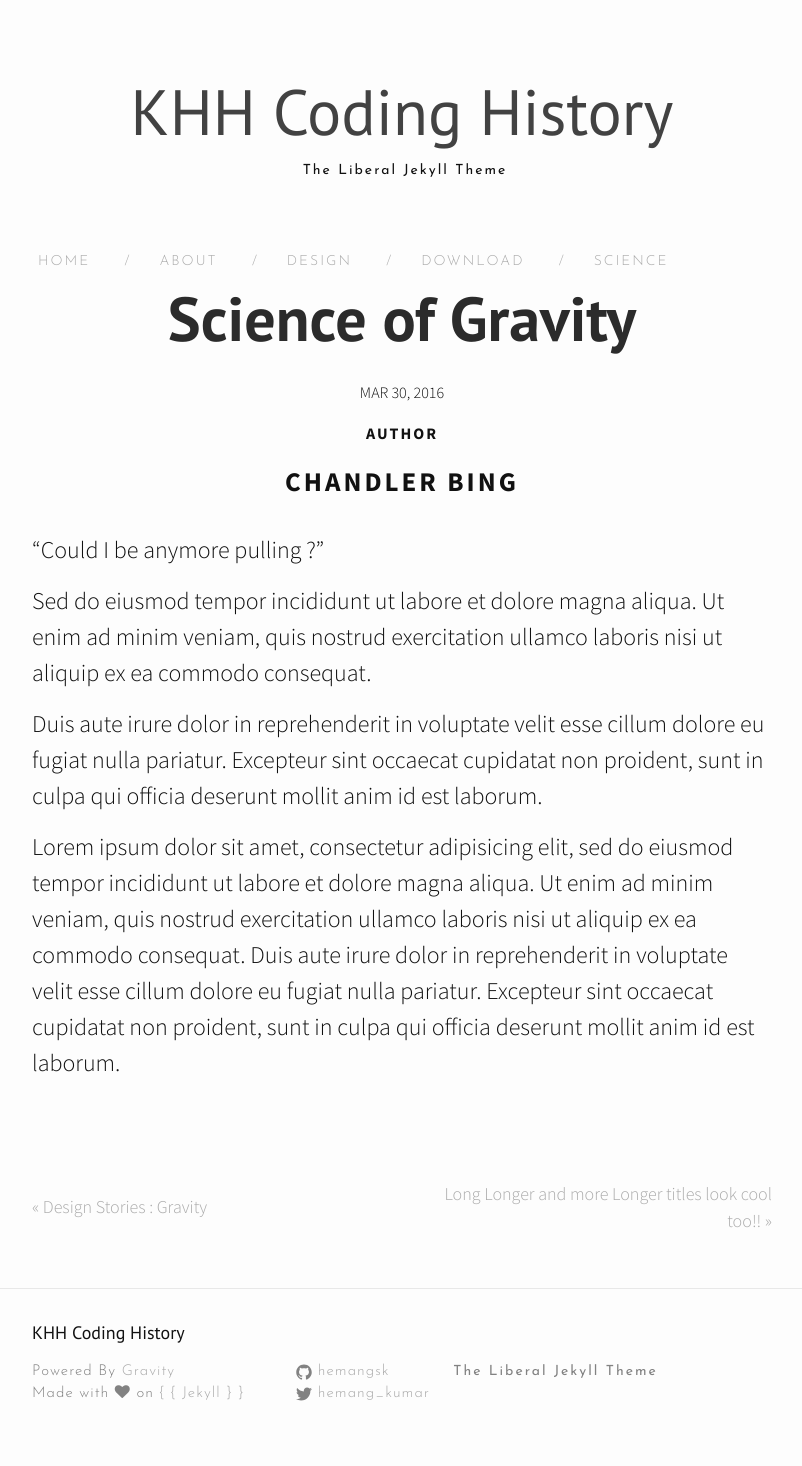
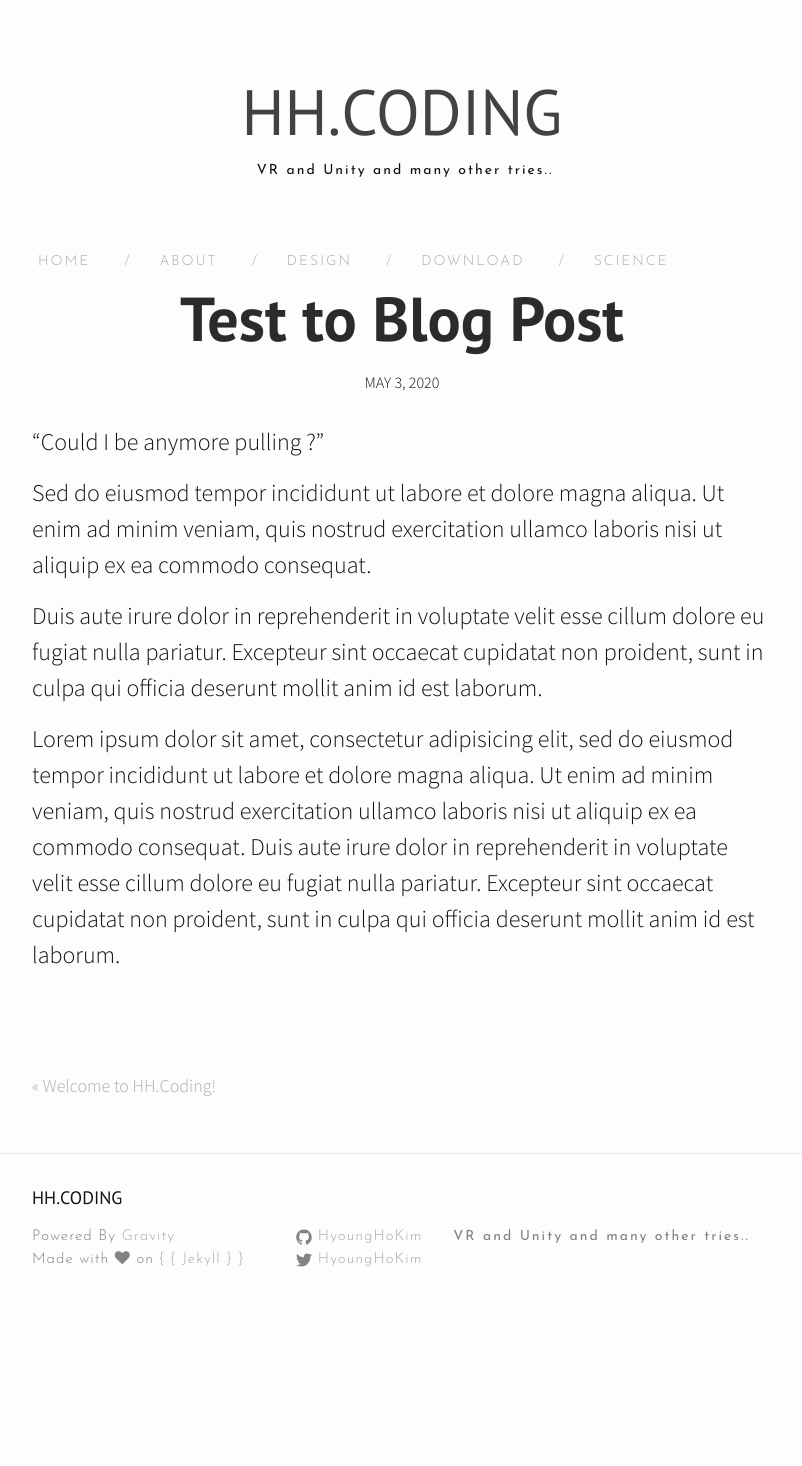
Before and after one commit to HyoungHoKim/HyoungHoKim.github.io, a Jekyll site: the page built from _posts/2020-05-03-test01.markdown, in a window 1280 px wide. Shown: the whole page, without its empty margins (238-1040 px from the left). Built offline with Jekyll 4.4.1, drawn with Linux system fonts in a browser that asks for light colours; nearby versions of some CDN libraries; after the commit the page ends 1331 px from its top, so only the background shows below that.

Commit message:
Post Test01

```diff
--- a/_config.yml
+++ b/_config.yml
@@ -6,13 +6,13 @@
 # 'jekyll serve'. If you change this file, please restart the server process.
 
 # Site settings
-title: KHH Coding History
-email: hemangsk@gmail.com
-description: The Liberal Jekyll Theme
+title: HH.CODING
+email: dkdemfp2@naver.com
+description: VR and Unity and many other tries..
 baseurl: "" # the subpath of your site, e.g. /blog
 url: "https://hyounghokim.github.io/hhk.github.com/" # the base hostname & protocol for your site
-twitter_username: hemang_kumar
-github_username:  hemangsk
+twitter_username: HyoungHoKim
+github_username:  HyoungHoKim
 paginate: 5
 theme-dark: false #Set to true to change to dark website theme
 
--- a/_posts/2016-03-30-science.markdown
+++ b/_posts/2020-05-03-test01.markdown
@@ -1,9 +1,8 @@
 ---
 layout: post
-title:  "Science of Gravity"
-date:   2016-03-30 19:45:31 +0530
-categories: science
-author: "Chandler Bing"
+title:  "Test to Blog Post"
+date:   2020-05-03 20:51:31 +0900
+categories: VR
 ---
 "Could I be anymore pulling ?"
 
--- a/css/style.scss
+++ b/css/style.scss
@@ -305,7 +305,7 @@ pre {
   float: left;
   text-transform: uppercase;
   font-family: "Source Sans Pro";
-  font-size: 16px;
+  font-size: 14px;
   font-weight: 300;
   letter-spacing: 2px;
   text-indent: 2px;
@@ -517,6 +517,7 @@ pre {
   text-align: center;
   font-family: "PT Sans";
   font-weight: 900;
+  margin-bottom: 5px;
   @include media-query($on-laptop) {
     font-size: 36px;
   }
```
Also changed, not shown: _posts/2016-03-30-design-stories.markdown (deleted, +0 -14 lines), _posts/2016-03-30-science0.markdown (deleted, +0 -14 lines), _posts/2016-03-30-welcome-to-jekyll.markdown (deleted, +0 -29 lines), _posts/2020-05-03-welcome.markdown (added, +13 -0 lines).
